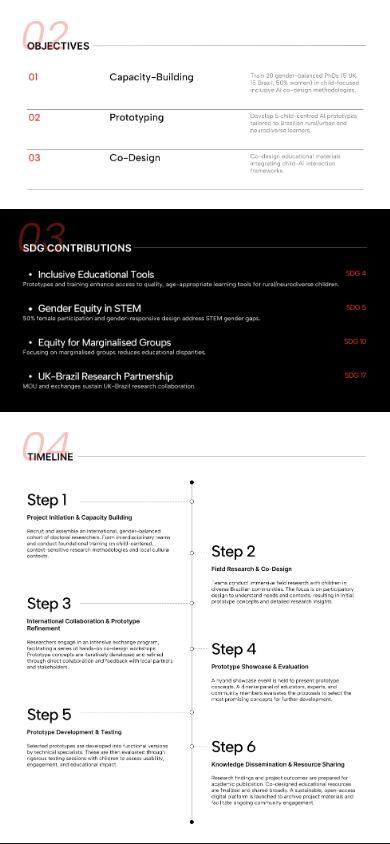
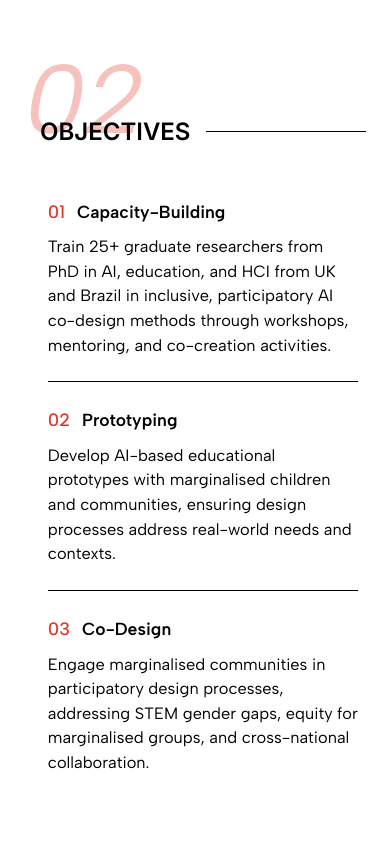
Before and after one commit to ShadowsKuming/Brazil_Web, a Vue app: page /#/ in a window 390 px wide. Shown: the part 1120-1964 px from the top of the page. Built offline with nearby package versions, Linux system fonts and the light colour scheme.

Commit message:
Update HomeView.vue

```diff
--- a/src/views/HomeView.vue
+++ b/src/views/HomeView.vue
@@ -141,8 +141,43 @@ onBeforeUnmount(() => {
       </div>
     </section>
 
+    <!-- Section 3: Objectives -->
+    <section id="objectives" class="objectives-section">
+      <div class="objectives-content">
+        <div class="section-number-wrapper">
+          <span class="section-number">02</span>
+        </div>
+        <div class="section-main">
+          <div class="section-header">
+            <h2 class="section-title">OBJECTIVES</h2>
+            <div class="section-line"></div>
+          </div>
+
+          <!-- Objective items - 3 column layout with separator lines -->
+          <div class="objectives-list">
+            <div class="objective-item">
+              <span class="objective-num">01</span>
+              <h3 class="objective-title">Capacity-Building</h3>
+              <p class="objective-desc">Train 25+ graduate researchers from PhD in AI, education, and HCI from UK and Brazil in inclusive, participatory AI co-design methods through workshops, mentoring, and co-creation activities.</p>
+            </div>
+            <hr class="objective-line">
+            <div class="objective-item">
+              <span class="objective-num">02</span>
+              <h3 class="objective-title">Prototyping</h3>
+              <p class="objective-desc">Develop AI-based educational prototypes with marginalised children and communities, ensuring design processes address real-world needs and contexts.</p>
+            </div>
+            <hr class="objective-line">
+            <div class="objective-item">
+              <span class="objective-num">03</span>
+              <h3 class="objective-title">Co-Design</h3>
+              <p class="objective-desc">Engage marginalised communities in participatory design processes, addressing STEM gender gaps, equity for marginalised groups, and cross-national collaboration.</p>
+            </div>
+          </div>
+        </div>
+      </div>
+    </section>
+
     <!-- Remaining sections (temporary - still using images) -->
-    <img id="objectives" class="section-image" alt="02 Objectives" src="@/assets/layouts/homepages/03 OBJECTIVES.png">
     <img id="sdg" class="section-image section-image--dark" alt="03 SDG Contributions" src="@/assets/layouts/homepages/04 SDG CONTRIBUTIONS.png">
     <img id="timeline" class="section-image" alt="04 Timeline" src="@/assets/layouts/homepages/TIMELINE.png">
 
@@ -361,6 +396,72 @@ onBeforeUnmount(() => {
 }
 
 /* ============================================
+   SECTION 3: OBJECTIVES
+   ============================================ */
+.objectives-section {
+  width: 100%;
+  padding: 0 clamp(40px, 8vw, 200px);
+  background-color: var(--color-white);
+}
+
+.objectives-content {
+  position: relative;
+  max-width: 1400px;
+  margin: 0 auto;
+}
+
+/* Objectives list - 3 column grid */
+.objectives-list {
+  max-width: 1500px;
+  margin: clamp(46px, 6vw, 70px) auto;
+  padding: 0 clamp(40px, 5vw, 80px);
+  display: flex;
+  flex-direction: column;
+  gap: clamp(24px, 3vw, 36px);
+}
+
+.objective-item {
+  display: grid;
+  grid-template-columns: auto auto 1fr;
+  align-items: baseline;
+  gap: clamp(104px, 12vw, 192px)
+}
+
+.objective-num {
+  font-family: var(--font-family);
+  font-size: clamp(16px, 1.6vw, 20px);
+  font-weight: 400;
+  color: var(--color-black);
+  font-weight: 500;
+  color: #DD3528;
+}
+
+.objective-title {
+  font-family: var(--font-family);
+  font-size: clamp(16px, 1.6vw, 22px);
+  font-weight: 600;
+  color: var(--color-black);
+  white-space: nowrap;
+  width: clamp(140px,14vw,185px);
+}
+
+.objective-desc {
+  font-family: var(--font-family);
+  font-size: clamp(14px, 1.4vw, 18px);
+  font-weight: 400;
+  color: var(--color-black);
+  line-height: 1.5;
+  text-align: left;
+}
+
+.objective-line {
+  border: none;
+  border-top: 1px solid var(--color-black);
+  margin: 0;
+  width: 100%;
+}
+
+/* ============================================
    TABLET STYLES (max-width: 1024px)
    ============================================ */
 @media (max-width: 1024px) {
@@ -454,6 +555,37 @@ onBeforeUnmount(() => {
     padding:  clamp(5px,2vw,40px);
   }
 
+  /* OBJECTIVES section mobile */
+  .objectives-section {
+    padding: var(--space-7) var(--space-5);
+  }
+
+  .objectives-list {
+    padding: clamp(5px, 2vw, 40px);
+    gap: var(--space-5);
+  }
+
+  .objective-item {
+    grid-template-columns: auto 1fr;
+    grid-template-rows: auto auto;
+    gap: var(--space-2) var(--space-3);
+  }
+
+  .objective-num {
+    font-size: clamp(18px, 4.3vw, 20px);
+  }
+
+  .objective-title {
+    font-size: clamp(16px, 4.5vw, 20px);
+    white-space: normal;
+    width: auto;
+  }
+
+  .objective-desc {
+    grid-column: 1 / -1;
+    font-size: clamp(16px, 4.2vw, 18px);
+    text-align: left;
+  }
 
   .hero-nav {
     flex-direction: row;
```
